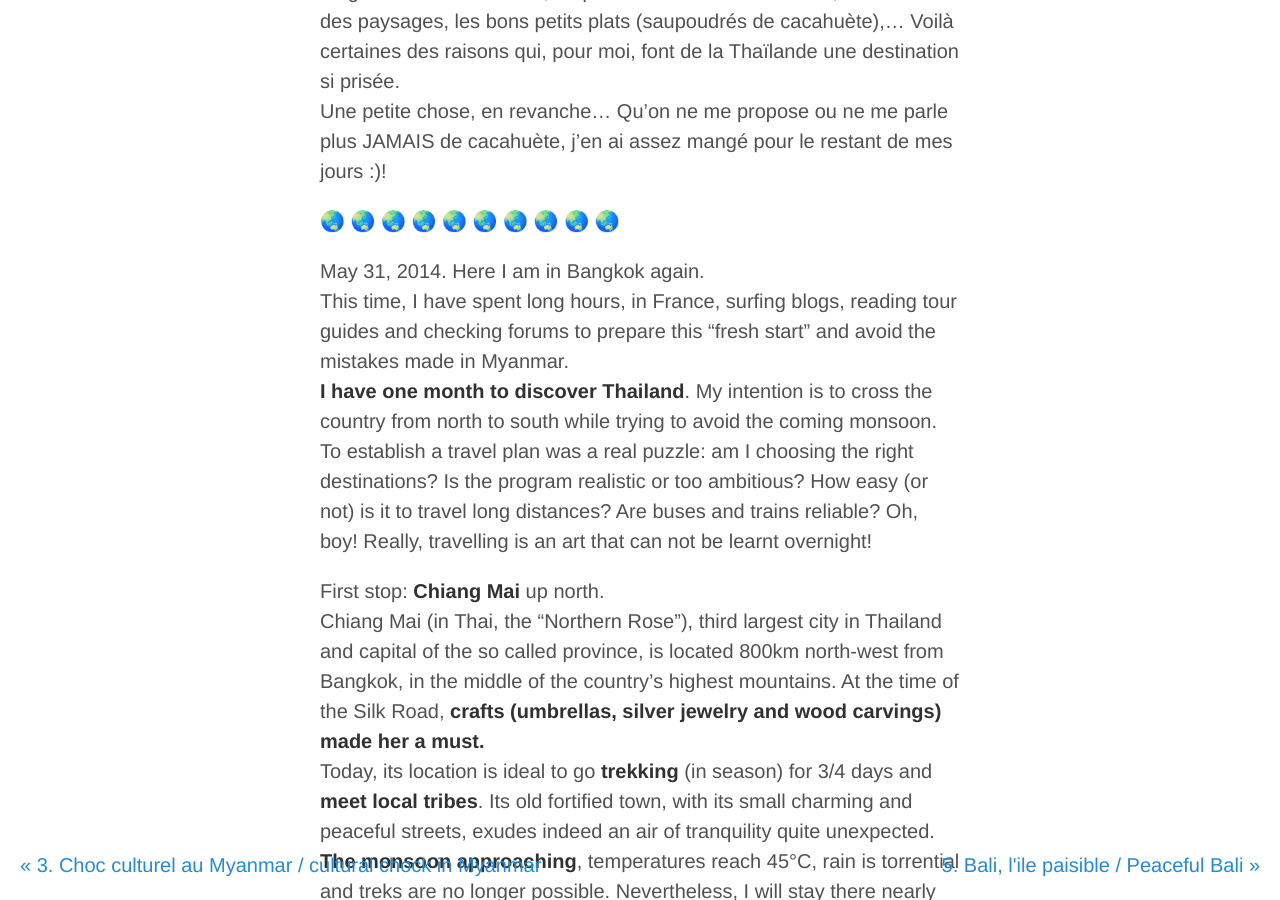
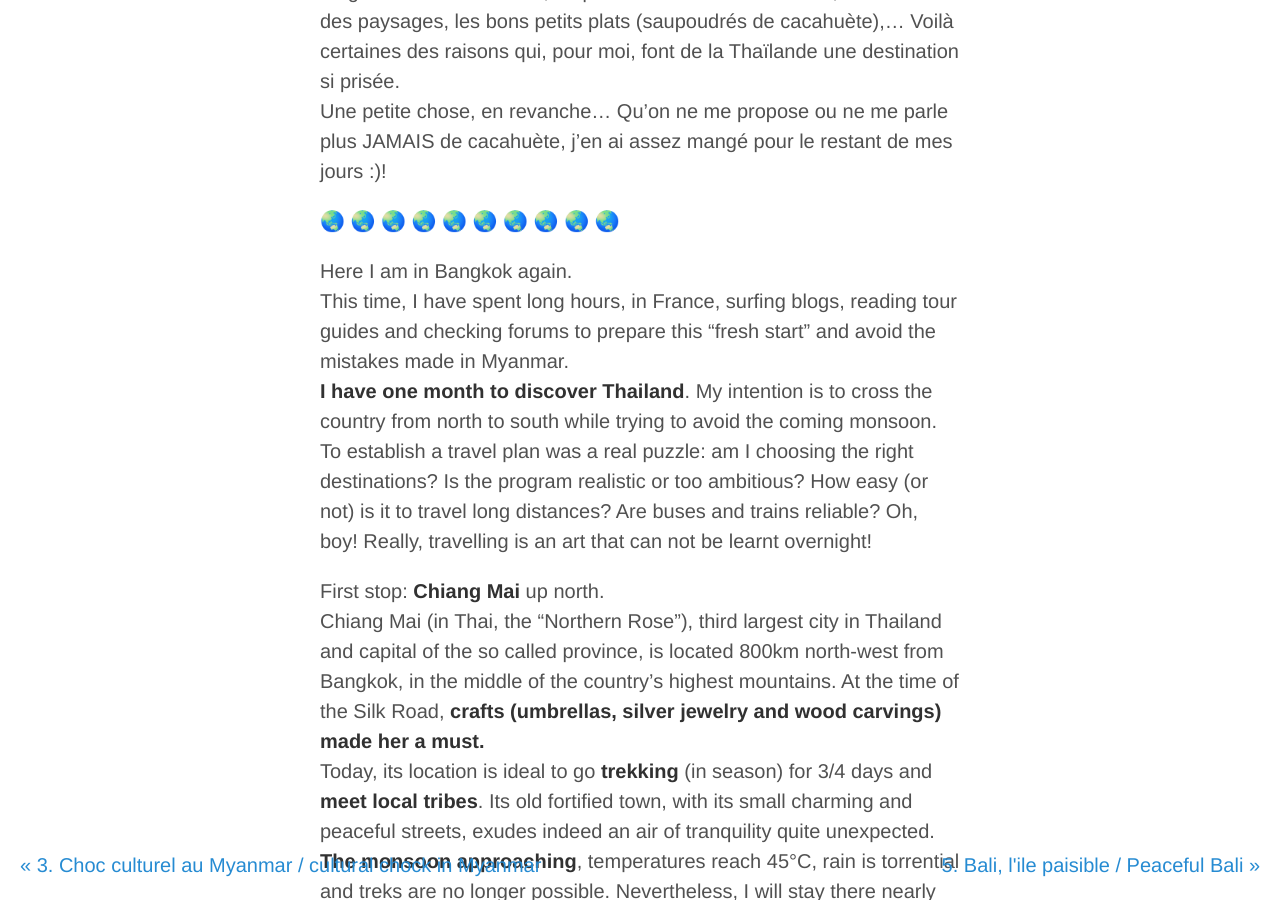
Before and after one commit to crossingborders/crossingborders.github.io, a Jekyll site: the page built from _posts/2014-05-31-Thailande-du-Nord-au-Sud.md, in a window 1280 px wide and 900 px high, scrolled down 6242 px. Built offline with Jekyll 4.4.1, drawn with Linux system fonts in a browser that asks for light colours; emoji names are drawn with the system emoji font; Markdown is read by kramdown in place of the engine named in the settings.

Commit message:
Update 2014-05-31-Thailande-du-Nord-au-Sud.md

```diff
--- a/_posts/2014-05-31-Thailande-du-Nord-au-Sud.md
+++ b/_posts/2014-05-31-Thailande-du-Nord-au-Sud.md
@@ -73,7 +73,7 @@ Une petite chose, en revanche... Qu'on ne me propose ou ne me parle plus JAMAIS
 
 
 
-May 31, 2014. Here I am in Bangkok again.
+Here I am in Bangkok again.
 This time, I have spent long hours, in France, surfing blogs, reading tour guides and checking forums to prepare this "fresh start" and avoid the mistakes made in Myanmar.
 **I have one month to discover Thailand**. My intention is to cross the country from north to south while trying to avoid the coming monsoon.
 To establish a travel plan was a real puzzle: am I choosing the right destinations? Is the program realistic or too ambitious? How easy (or not) is it to travel long distances? Are buses and trains reliable? Oh, boy! Really, travelling is an art that can not be learnt overnight!
```
